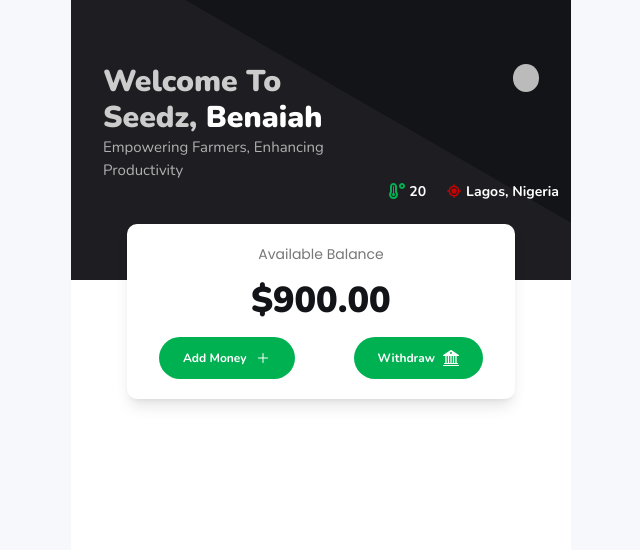
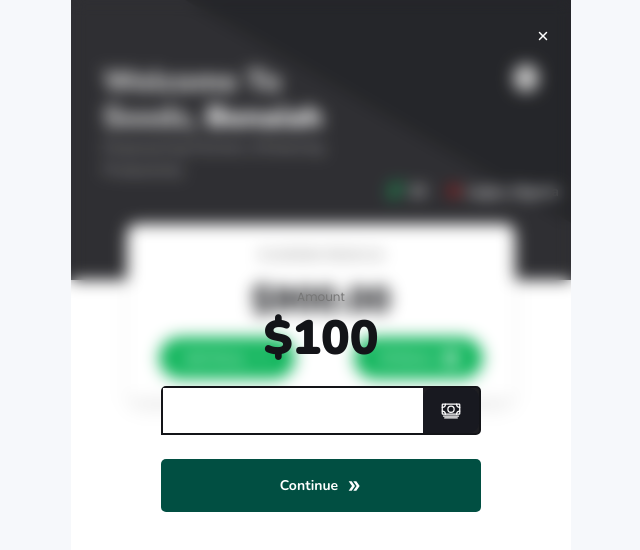
Before and after one commit to Benrobo/Seedz, a Next.js app in the folder packages/app/: page /dashboard in a window 1280 px wide. Shown: the top 550 px of the page, without its empty margins (319-959 px from the left). Built offline with nearby package versions, Linux system fonts and the light colour scheme; no server answers; sample sign-in values are in the browser's storage; some icons are missing.

Commit message:
added major changes

```diff
--- /dev/null
+++ b/packages/app/components/Modal/index.tsx
@@ -0,0 +1,151 @@
+import React, { useState } from "react";
+import { IoMdClose } from "react-icons/io";
+import { IoClose } from "react-icons/io5";
+import { twMerge } from "tailwind-merge";
+
+interface ModalProp {
+  isOpen?: boolean;
+  onClose?: () => void;
+  showCloseIcon?: boolean;
+  children?: React.ReactNode;
+  isBlurBg?: boolean;
+  fixed?: boolean;
+  className?: React.ComponentProps<"div">["className"];
+}
+
+const Modal = ({
+  children,
+  isOpen,
+  showCloseIcon,
+  onClose,
+  fixed,
+  className,
+}: ModalProp) => {
+  const [isVisible, setIsVisible] = useState(isOpen);
+  const blurBg = `backdrop-blur-xl opacity-[1]`;
+  const transBg = ``;
+
+  React.useEffect(() => {
+    setIsVisible(isOpen);
+  }, [isOpen]);
+
+  const handleClickOutside = (e: Event) => {
+    const tgt = (e.target as any)?.dataset;
+    const name = tgt.name;
+    name && onClose;
+  };
+
+  React.useEffect(() => {
+    if (isOpen) {
+      document.body.classList.add("modal-open");
+      document.addEventListener("mousedown", handleClickOutside);
+    } else {
+      document.body.classList.remove("modal-open");
+      document.removeEventListener("mousedown", handleClickOutside);
+    }
+    return () => {
+      document.removeEventListener("mousedown", handleClickOutside);
+    };
+  }, [isOpen]);
+
+  if (!isVisible) {
+    return null;
+  }
+
+  return (
+    <div
+      className={twMerge(
+        `w-full hideScrollBar backdrop-blur bg-dark-600 bg-opacity-75 h-[100vh] ${
+          fixed ? "fixed z-[250px]" : "absolute"
+        } top-0 left-0 flex flex-col items-center justify-center z-[50] overflow-y-auto hideScollBar py-5`,
+        className
+      )}
+      data-name="main-modal"
+    >
+      <div className={`${isVisible ? "opacity-100" : "opacity-0"}`}>
+        {showCloseIcon && (
+          <div className="absolute top-10 right-0 p-1 z-[70]">
+            {/* @ts-ignore */}
+            <button
+              className={
+                "flex flex-col items-center justify-center px-4 py-3 rounded-[10px] transition-all text-dark-100 hover:bg-dark-200 hover:text-white-100"
+              }
+            >
+              <IoClose />
+            </button>
+          </div>
+        )}
+        <div className="relative w-full h-screen">{children}</div>
+      </div>
+    </div>
+  );
+};
+
+export default Modal;
+
+export const ChildBlurModal = ({
+  children,
+  isOpen,
+  showCloseIcon,
+  onClose,
+  fixed,
+  className,
+}: ModalProp) => {
+  const [isVisible, setIsVisible] = useState(isOpen);
+  const blurBg = `backdrop-blur-xl opacity-[1]`;
+  const transBg = ``;
+
+  React.useEffect(() => {
+    setIsVisible(isOpen);
+  }, [isOpen]);
+
+  const handleClickOutside = (e: Event) => {
+    const tgt = (e.target as any)?.dataset;
+    const name = tgt.name;
+    name && onClose;
+  };
+
+  React.useEffect(() => {
+    if (isOpen) {
+      document.body.classList.add("modal-open");
+      document.addEventListener("mousedown", handleClickOutside);
+    } else {
+      document.body.classList.remove("modal-open");
+      document.removeEventListener("mousedown", handleClickOutside);
+    }
+    return () => {
+      document.removeEventListener("mousedown", handleClickOutside);
+    };
+  }, [isOpen]);
+
+  if (!isVisible) {
+    return null;
+  }
+
+  return (
+    <div
+      className={twMerge(
+        `w-full backdrop-blur z-[999] bg-white-500 bg-opacity-75 h-[100vh] ${
+          fixed ? "fixed" : "absolute"
+        } top-0 left-0 right-0 bottom-0 flex flex-col items-center justify-center overflow-y-auto hideScollBar py-5`,
+        className
+      )}
+      data-name="main-modal"
+    >
+      <div className={`${isVisible ? "opacity-100" : "opacity-0"}`}>
+        {showCloseIcon && (
+          <div className="absolute top-3 right-0 p-1 z-[70]">
+            <button
+              className={
+                "flex flex-col items-center justify-center px-4 py-3 rounded-[10px] transition-all text-white-100 hover:bg-dark-200 hover:text-white-100"
+              }
+            >
+              <IoClose />
+            </button>
+          </div>
+        )}
+        <div className="relative h-full">{children}</div>
+      </div>
+    </div>
+  );
+};
```
